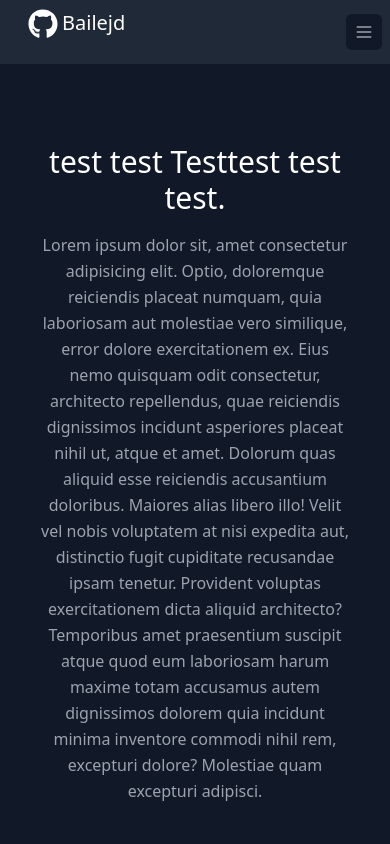
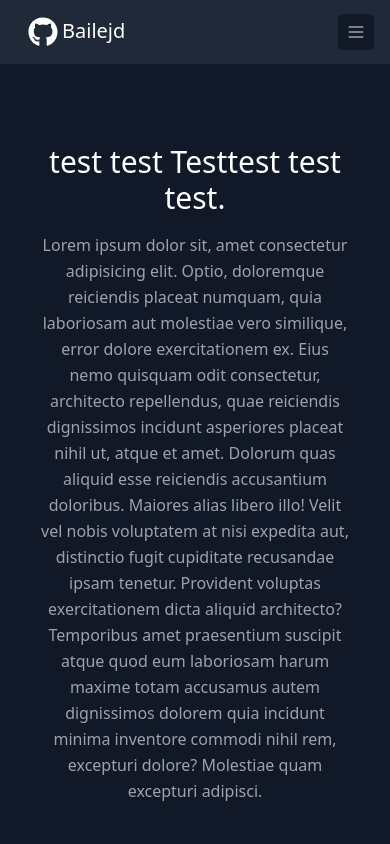
Before and after one commit to Bailejd/bailejd.github.io, a React (Create React App) app: page / in a window 390 px wide. Shown: the top 844 px of the page. Built offline with nearby package versions, Linux system fonts and the light colour scheme; the HTML template or start-up script is replaced by a standard one.

Commit message:
Remove margin bottom to align GitHub link on mobile navbar

```diff
--- a/src/components/Navbar.js
+++ b/src/components/Navbar.js
@@ -13,7 +13,7 @@ export default function Navbar() {
           <div className="flex items-center justify-between h-16">
             <div className="flex items-center">
               <div className="flex">
-                <a href="https://github.com/Bailejd" className="title-font font-medium text-white mb-4 md:mb-0 ml-3 text-xl hover:text-green-400">
+                <a href="https://github.com/Bailejd" className="title-font font-medium text-white ml-3 text-xl hover:text-green-400">
                   <div className="flex">
                     <span className="pr-1">
                       <IconContext.Provider value={{ size: "1.5em" }}>
@@ -43,7 +43,7 @@ export default function Navbar() {
                 </div>
               </div>
             </div>
-            <div className="-mr-2 flex md:hidden">
+            <div className="flex md:hidden">
               <button onClick={() => setIsOpen(!isOpen)} type="button" className="bg-gray-900 inline-flex items-center justify-center p-2 rounded-md text-gray-400 hover:text-white hover:bg-gray-800 focus:outline-none focus:ring-2 focus:ring-offset-2 focus:ring-offset-gray-800 focus:ring-white" aria-controls="mobile-menu" aria-expanded="false">
                 <span className="sr-only">Open main menu</span>
                 {!isOpen ? (
```
